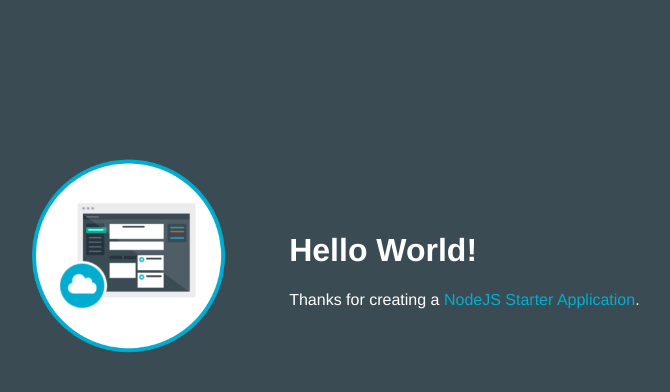
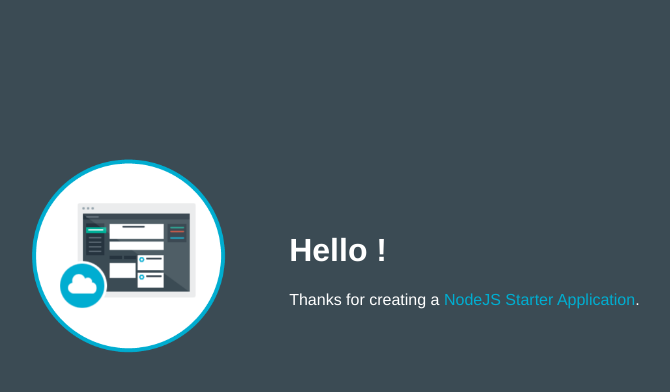
Before and after one commit to ppignon/ppiNodejs2, a website: page public/index.html in a window 1280 px wide. Shown: the whole page, without its empty margins (253-923 px from the left). Drawn offline with Linux system fonts and the light colour scheme.

Commit message:
first commit

```diff
--- a/public/index.html
+++ b/public/index.html
@@ -16,7 +16,7 @@
           <img class = "newappIcon" src="images/newapp-icon.png">
         </td>
         <td>
-          <h1 id="message">Hello World!</h1>
+          <h1 id="message">Hello !</h1>
           <p class='description'></p> Thanks for creating a <span class = "blue">NodeJS Starter Application</span>.
         </td>
       </tr>
```
